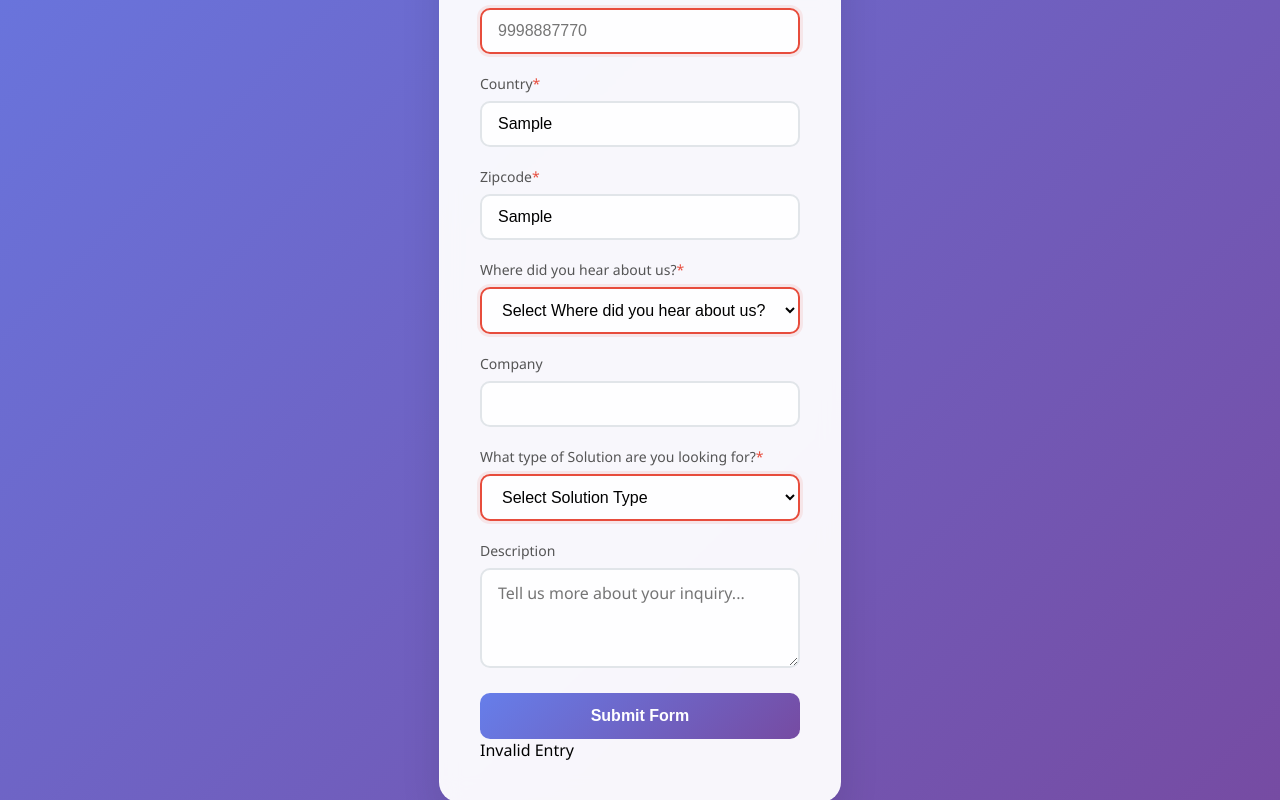
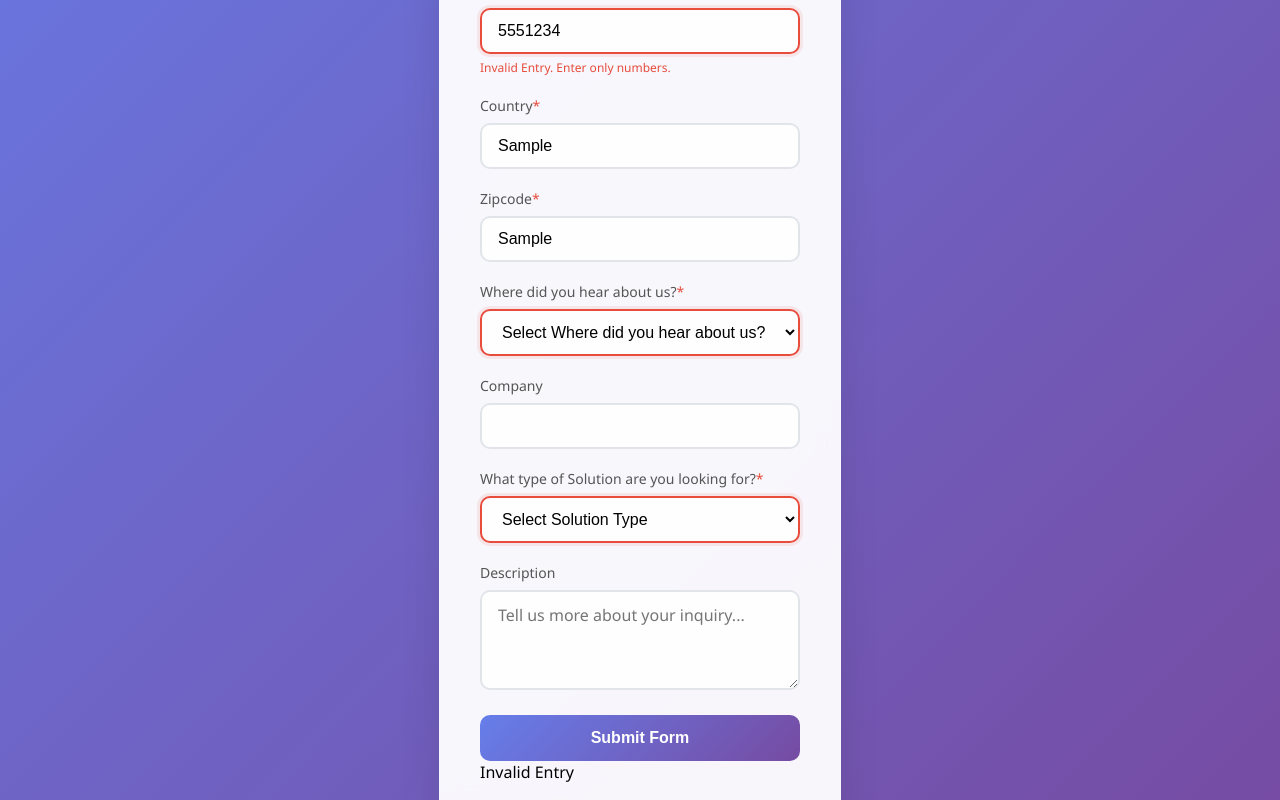
Before and after one commit to chitraksaha/Form, a React (Create React App) app: page / in a window 1280 px wide. Both pictures are taken after typing "Sample", "Sample", "name@example.com", "5551234", "Sample", "Sample" into the empty fields and a click on the button "Submit Form". Shown: the part 521-1321 px from the top of the page. Built offline with nearby package versions, Linux system fonts and the light colour scheme.

Commit message:
Refactor error handling: Reintroduce error message styling and improve validation feedback in the form

```diff
--- a/src/App.css
+++ b/src/App.css
@@ -77,14 +77,6 @@
         .error {
             border-color: #e74c3c !important;
             box-shadow: 0 0 0 3px rgba(231, 76, 60, 0.1) !important;
-        }
-
-        .error-message {
-            color: #e74c3c;
-            font-size: 12px;
-            margin-top: 5px;
-            display: none;
-            animation: shake 0.5s ease-in-out;
         }
 
         @keyframes shake {
@@ -207,3 +199,11 @@
                 font-size: 24px;
             }
         }
+
+.error-message {
+            color: #e74c3c;
+            font-size: 12px;
+            margin-top: 5px;
+            display: none;
+            animation: shake 0.5s ease-in-out;
+        }
--- a/src/App.js
+++ b/src/App.js
@@ -1,4 +1,4 @@
-import React, { useState } from 'react';
+import React, { useEffect, useState } from 'react';
 import './App.css'; // Ensure your CSS file is correctly linked
 
 // SuccessPage Component - This will be displayed after successful form submission
@@ -47,6 +47,7 @@ function App() {
   const [errors, setErrors] = useState({});
   const [loading, setLoading] = useState(false);
   const [globalErrorMessage, setGlobalErrorMessage] = useState('');
+  // Clear global error message when the component mounts)
   const place_holder_lables = {
     'salutation' : 'Mr.',
     'firstName' : 'Vikram',
@@ -59,7 +60,7 @@ function App() {
   }
   // NEW STATE: Controls which "page" is shown (form or success page)
   const [showSuccessPage, setShowSuccessPage] = useState(false);
-
+  // const [errorMsg, setErrorMsg] = useState({});
   const handleChange = (e) => {
     const { name, value } = e.target;
     setFormData(prev => ({ ...prev, [name]: value }));
@@ -67,7 +68,7 @@ function App() {
     setGlobalErrorMessage(''); // Clear global error on any input change
   };
 
-  const validate = () => {
+  const validate = async () => {
     const newErrors = {};
 
     // Required fields and their specific messages
@@ -112,11 +113,14 @@ function App() {
   const handleSubmit = async (e) => {
     e.preventDefault();
     setGlobalErrorMessage(''); // Clear global error on new submission attempt
+    setErrors({}); // Clear previous errors
 
-    const newErrors = validate();
-
+    const newErrors = await validate();
+    // setErrorMsg(newErrors);
     if (Object.keys(newErrors).length > 0) {
-      setErrors(newErrors);
+      console.log('Validation errors:', newErrors);
+      // Set errors in state
+      console.log('Validation errors in state:', errors);
 
       // Clear incorrect entry fields
       const clearedData = { ...formData };
@@ -129,8 +133,9 @@ function App() {
           }
         }
       }
-      setFormData(clearedData);
+      // setFormData(clearedData);
 
+      setErrors(newErrors);
       setGlobalErrorMessage('Invalid Entry'); // Show global error message
       return; // Stop submission
     }
@@ -209,6 +214,7 @@ function App() {
                   {options.map(opt => <option key={opt} value={opt}>{opt}</option>)}
                 </select>
               ) : (
+                <>
                   <input
                     type={type}
                     name={name}
@@ -218,8 +224,20 @@ function App() {
                     onChange={handleChange}
                     className={errors[name] ? 'error' : ''}
                   />
+                  <>
+                  {errors[name] && (
+                    <div style={{
+                      "color": "#e74c3c",
+                      "fontSize": "12px",
+                      "marginTop": "5px",
+                      "display": "block",
+                    }}>{errors[name]}</div>
                   )}
-              {errors[name] && <div className="error-message">{errors[name]}</div>}
+                  </>
+                </>
+
+              )}
+              {/* {errors[name] && <div className="error-message">{errors[name]}</div>} */}
             </div>
           ))}
 
```
Lines whose indentation alone changed are shown as unchanged.
